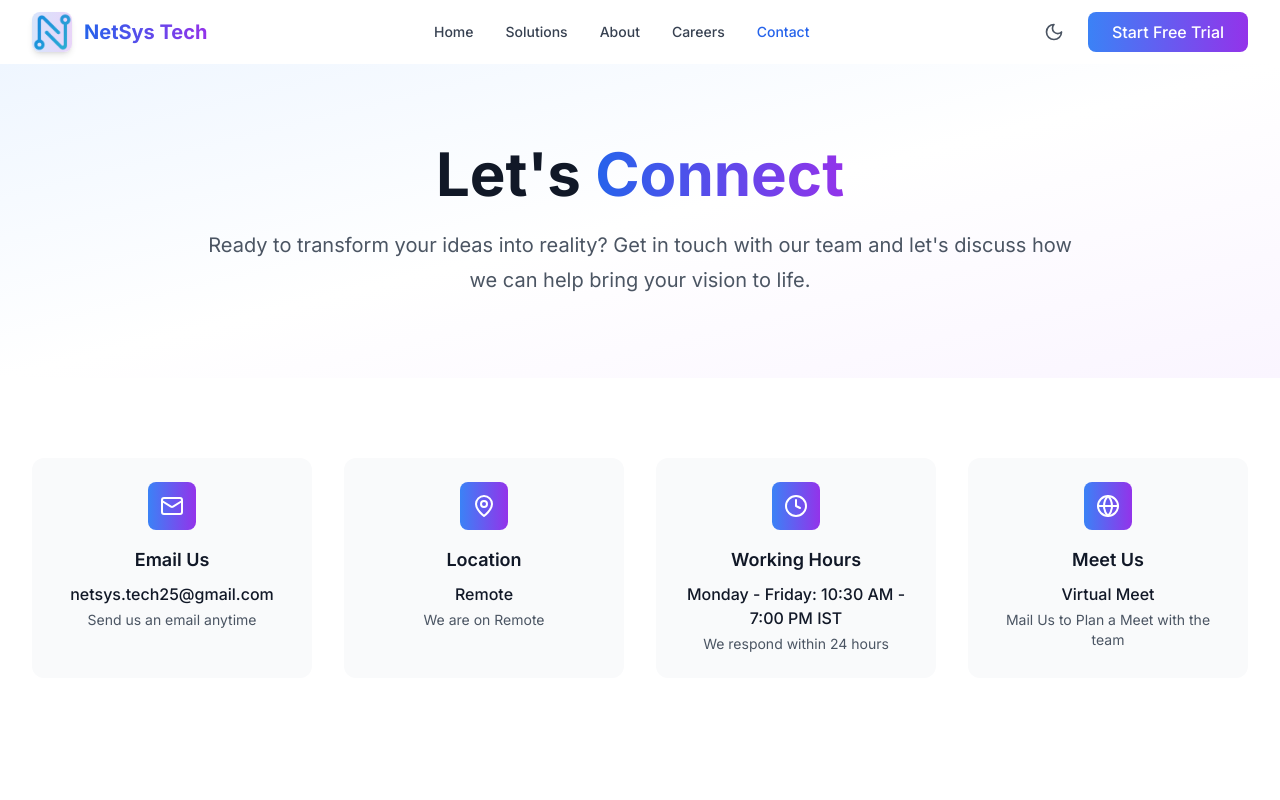
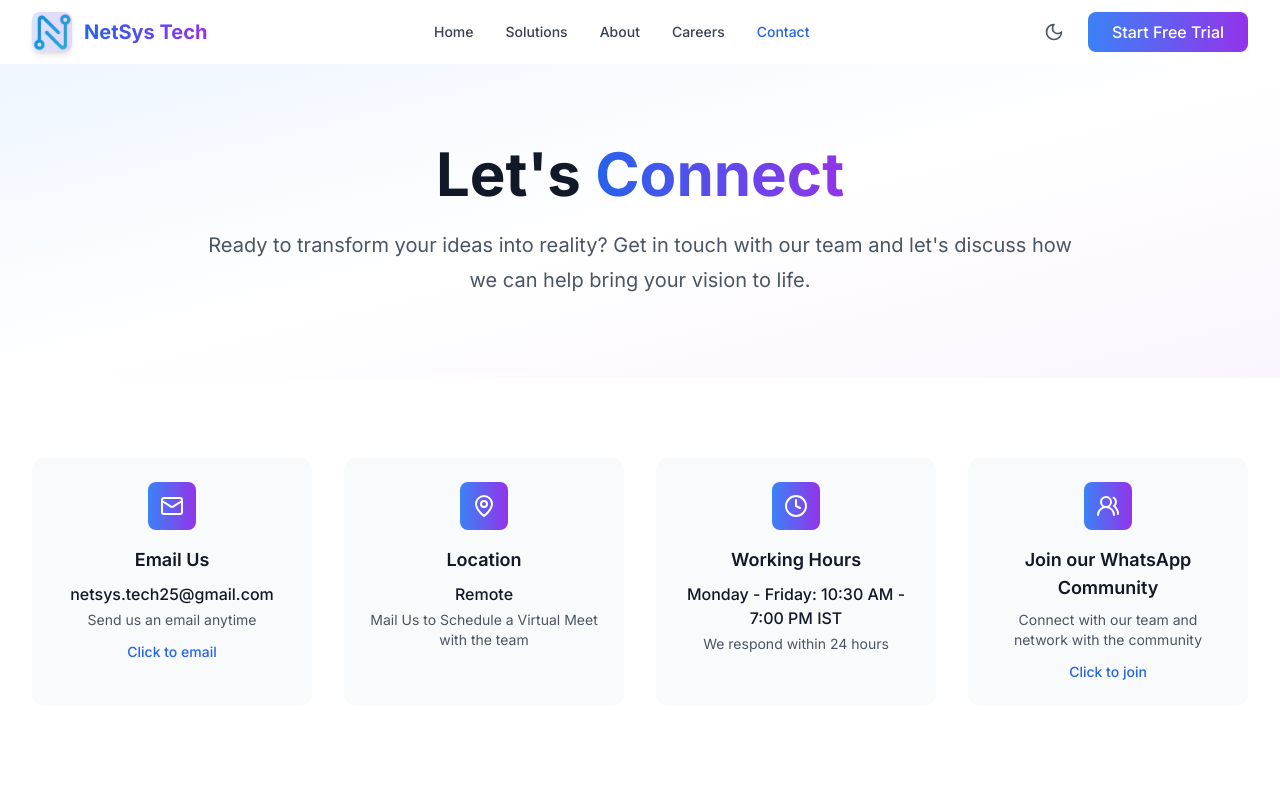
Before and after one commit to setusairam/NetSys-Tech-Website, a React (Vite) app: page /contact in a window 1280 px wide. Shown: the top 800 px of the page. Built offline with nearby package versions, Linux system fonts and the light colour scheme.

Commit message:
contact page edit

```diff
--- a/src/pages/Contact.tsx
+++ b/src/pages/Contact.tsx
@@ -11,7 +11,12 @@ import {
   Calendar,
   Users,
   ArrowRight,
-  Globe
+  Globe,
+  Group,
+  GroupIcon,
+  LucideGroup,
+  PersonStandingIcon,
+  Users2Icon
 } from 'lucide-react';
 
 const Contact: React.FC = () => {
@@ -58,36 +63,55 @@ const Contact: React.FC = () => {
     }, 3000);
   };
 
+  const handleContactClick = (type: string, value: string) => {
+    switch (type) {
+      case 'email':
+        window.location.href = `mailto:${value}`;
+        break;
+      case 'phone':
+        window.location.href = `tel:${value}`;
+        break;
+      case 'whatsapp':
+        // Replace this URL with your actual WhatsApp community link
+        window.open('https://chat.whatsapp.com/J6EiQiMcsMY9ONHQ0jKp03', '_blank');
+        break;
+      default:
+        break;
+    }
+  };
+
   const contactInfo = [
     {
       icon: Mail,
       title: 'Email Us',
       details: 'netsys.tech25@gmail.com',
-      description: 'Send us an email anytime'
+      description: 'Send us an email anytime',
+      type: 'email',
+      value: 'netsys.tech25@gmail.com'
     },
-    // {
-    //   icon: Phone,
-    //   title: 'Call Us',
-    //   details: '+1 (555) 123-4567',
-    //   description: 'Mon-Fri from 8am to 6pm PST'
-    // },
     {
       icon: MapPin,
       title: 'Location',
       details: 'Remote',
-      description: 'We are on Remote'
+      description: 'Mail Us to Schedule a Virtual Meet with the team',
+      type: 'location',
+      value: ''
     },
     {
       icon: Clock,
       title: 'Working Hours',
       details: 'Monday - Friday: 10:30 AM - 7:00 PM IST',
-      description: 'We respond within 24 hours'
+      description: 'We respond within 24 hours',
+      type: 'time',
+      value: ''
     },
     {
-      icon: Globe,
-      title: 'Meet Us',
-      details: 'Virtual Meet',
-      description: 'Mail Us to Plan a Meet with the team'
+      icon: Users2Icon,
+      title: 'Join our WhatsApp Community',
+      // details: 'Join Community',
+      description: 'Connect with our team and network with the community',
+      type: 'whatsapp',
+      value: 'https://chat.whatsapp.com/J6EiQiMcsMY9ONHQ0jKp03' // Replace with your actual link
     }
   ];
 
@@ -155,7 +179,10 @@ const Contact: React.FC = () => {
                 whileInView={{ opacity: 1, y: 0 }}
                 viewport={{ once: true }}
                 transition={{ delay: index * 0.1 }}
-                className="bg-gray-50 dark:bg-gray-800 p-6 rounded-xl text-center hover:shadow-lg transition-shadow"
+                className={`bg-gray-50 dark:bg-gray-800 p-6 rounded-xl text-center hover:shadow-lg transition-all transform hover:scale-105 ${
+                  info.type === 'email' || info.type === 'whatsapp' ? 'cursor-pointer' : ''
+                }`}
+                onClick={() => info.type === 'email' || info.type === 'whatsapp' ? handleContactClick(info.type, info.value) : null}
               >
                 <div className="bg-gradient-to-r from-blue-500 to-purple-600 w-12 h-12 rounded-lg flex items-center justify-center mx-auto mb-4">
                   <info.icon className="h-6 w-6 text-white" />
@@ -169,6 +196,11 @@ const Contact: React.FC = () => {
                 <p className="text-gray-600 dark:text-gray-300 text-sm">
                   {info.description}
                 </p>
+                {(info.type === 'email' || info.type === 'whatsapp') && (
+                  <div className="mt-3 text-blue-600 dark:text-blue-400 text-sm font-medium">
+                    Click to {info.type === 'email' ? 'email' : 'join'}
+                  </div>
+                )}
               </motion.div>
             ))}
           </div>
@@ -371,7 +403,10 @@ const Contact: React.FC = () => {
                   Quick Actions
                 </h3>
                 <div className="space-y-4">
-                  <button className="w-full flex items-center justify-between p-4 bg-blue-50 dark:bg-blue-900/20 rounded-lg hover:bg-blue-100 dark:hover:bg-blue-900/30 transition-colors group">
+                  <button
+                    onClick={() => handleContactClick('email', 'netsys.tech25@gmail.com')}
+                    className="w-full flex items-center justify-between p-4 bg-blue-50 dark:bg-blue-900/20 rounded-lg hover:bg-blue-100 dark:hover:bg-blue-900/30 transition-colors group"
+                  >
                     <div className="flex items-center">
                       <Calendar className="h-6 w-6 text-blue-600 dark:text-blue-400 mr-3" />
                       <div className="text-left">
@@ -382,7 +417,10 @@ const Contact: React.FC = () => {
                     <ArrowRight className="h-5 w-5 text-blue-600 dark:text-blue-400 group-hover:translate-x-1 transition-transform" />
                   </button>
 
-                  <button className="w-full flex items-center justify-between p-4 bg-purple-50 dark:bg-purple-900/20 rounded-lg hover:bg-purple-100 dark:hover:bg-purple-900/30 transition-colors group">
+                  <button
+                    onClick={() => handleContactClick('whatsapp', 'https://chat.whatsapp.com/J6EiQiMcsMY9ONHQ0jKp03')}
+                    className="w-full flex items-center justify-between p-4 bg-purple-50 dark:bg-purple-900/20 rounded-lg hover:bg-purple-100 dark:hover:bg-purple-900/30 transition-colors group"
+                  >
                     <div className="flex items-center">
                       <MessageSquare className="h-6 w-6 text-purple-600 dark:text-purple-400 mr-3" />
                       <div className="text-left">
@@ -393,7 +431,10 @@ const Contact: React.FC = () => {
                     <ArrowRight className="h-5 w-5 text-purple-600 dark:text-purple-400 group-hover:translate-x-1 transition-transform" />
                   </button>
 
-                  <button className="w-full flex items-center justify-between p-4 bg-green-50 dark:bg-green-900/20 rounded-lg hover:bg-green-100 dark:hover:bg-green-900/30 transition-colors group">
+                  <button
+                    onClick={() => handleContactClick('email', 'netsys.tech25@gmail.com')}
+                    className="w-full flex items-center justify-between p-4 bg-green-50 dark:bg-green-900/20 rounded-lg hover:bg-green-100 dark:hover:bg-green-900/30 transition-colors group"
+                  >
                     <div className="flex items-center">
                       <Users className="h-6 w-6 text-green-600 dark:text-green-400 mr-3" />
                       <div className="text-left">
@@ -458,7 +499,10 @@ const Contact: React.FC = () => {
               Join hundreds of satisfied clients who have transformed their businesses with our solutions.
             </p>
             <div className="flex flex-col sm:flex-row gap-4 justify-center">
-              <button className="bg-white text-blue-600 px-8 py-4 rounded-lg font-medium hover:shadow-xl transition-all transform hover:scale-105">
+              <button
+                onClick={() => handleContactClick('email', 'netsys.tech25@gmail.com')}
+                className="bg-white text-blue-600 px-8 py-4 rounded-lg font-medium hover:shadow-xl transition-all transform hover:scale-105"
+              >
                 Schedule Free Consultation
               </button>
               <button className="border-2 border-white text-white px-8 py-4 rounded-lg font-medium hover:bg-white hover:text-blue-600 transition-all">
```
